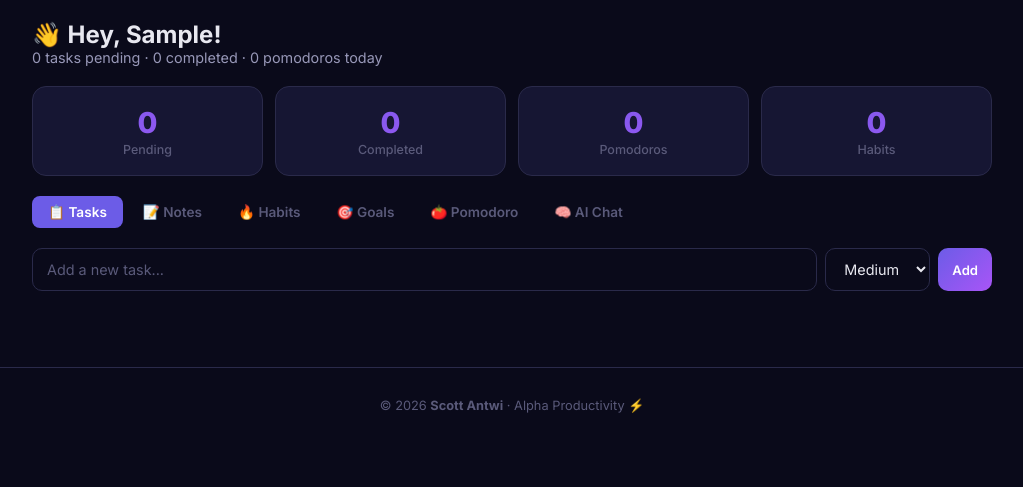
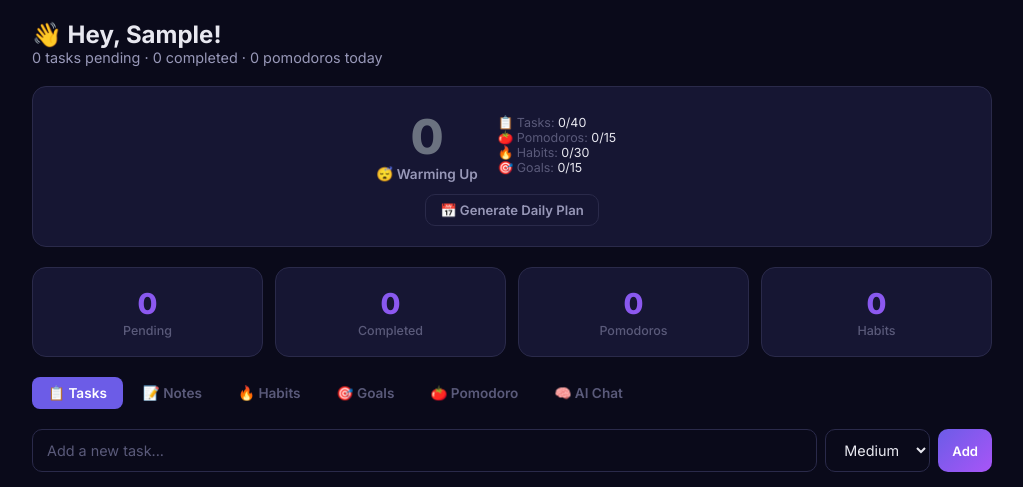
Before and after one commit to ScottT2-spec/alpha-productivity, a Flask app: page /dashboard in a window 1280 px wide. Shown: the part 56-543 px from the top of the page, without its empty margins (128-1151 px from the left). Run offline with Flask 3, Linux system fonts and the light colour scheme; the visitor is signed in with stand-in values (Sample User, id 1); data comes from the database, SQL or seed files in the repository; data that the repository does not hold is empty.

Commit message:
Major AI upgrade — real Groq AI, productivity score, daily planner
- Real AI chat powered by Groq (llama-3.3-70b) with key rotation
- AI analyzes actual user data (tasks, habits, goals, streaks)
- AI daily planner — generates personalized time-blocked schedule
- AI task breakdown — splits any task into actionable subtasks
- Productivity score (0-100) with level system and breakdown
- Smart fallback when AI is unavailable
- Chat history context — AI remembers conversation

````diff
--- a/app.py
+++ b/app.py
@@ -574,7 +574,79 @@ def api_complete_pomodoro():
     return jsonify({'success': True})
 
 #
-# AI CHAT API
+# AI — Real Groq-powered AI with fallback
+#
+_GROQ_KEYS = [v for k, v in sorted(os.environ.items()) if k.startswith('GROQ_KEY_') and v]
+_groq_key = os.environ.get('GROQ_API_KEY', '')
+if _groq_key and _groq_key not in _GROQ_KEYS:
+    _GROQ_KEYS.insert(0, _groq_key)
+_groq_idx = 0
+
+def call_groq(messages, max_tokens=800):
+    """Call Groq API with key rotation. Returns AI text or None on failure."""
+    global _groq_idx
+    if not _GROQ_KEYS:
+        return None
+    for attempt in range(min(3, len(_GROQ_KEYS))):
+        key = _GROQ_KEYS[_groq_idx % len(_GROQ_KEYS)]
+        _groq_idx += 1
+        try:
+            payload = json.dumps({
+                'model': 'llama-3.3-70b-versatile',
+                'messages': messages,
+                'max_tokens': max_tokens,
+                'temperature': 0.7
+            }).encode('utf-8')
+            req = urllib.request.Request('https://api.groq.com/openai/v1/chat/completions',
+                                        data=payload, method='POST')
+            req.add_header('Authorization', f'Bearer {key}')
+            req.add_header('Content-Type', 'application/json')
+            with urllib.request.urlopen(req, timeout=15) as resp:
+                data = json.loads(resp.read())
+                return data['choices'][0]['message']['content']
+        except Exception as e:
+            print(f'Groq attempt {attempt+1} failed: {e}')
+            continue
+    return None
+
+
+def _build_user_context(db, uid):
+    """Build a context string from user's data for AI."""
+    tasks = db.execute('SELECT title, status, priority, due_date FROM tasks WHERE user_id=? ORDER BY created_at DESC LIMIT 20', (uid,)).fetchall()
+    habits = db.execute('SELECT name, streak, best_streak FROM habits WHERE user_id=?', (uid,)).fetchall()
+    goals = db.execute('SELECT title, progress, status FROM goals WHERE user_id=? AND status="active"', (uid,)).fetchall()
+    pomos = db.execute('SELECT COUNT(*) as c FROM pomodoro_sessions WHERE user_id=? AND completed=1', (uid,)).fetchone()['c']
+    notes = db.execute('SELECT title FROM notes WHERE user_id=? ORDER BY updated_at DESC LIMIT 5', (uid,)).fetchall()
+
+    task_list = [dict(t) for t in tasks]
+    habit_list = [dict(h) for h in habits]
+    goal_list = [dict(g) for g in goals]
+
+    pending = [t for t in task_list if t['status'] != 'completed']
+    completed = [t for t in task_list if t['status'] == 'completed']
+    high_priority = [t for t in pending if t['priority'] == 'high']
+
+    ctx = f"USER DATA (real-time from their account):\n"
+    ctx += f"Tasks: {len(completed)} completed, {len(pending)} pending\n"
+    if pending:
+        ctx += f"Pending tasks: {', '.join(t['title'] + ' [' + t['priority'] + ']' for t in pending[:10])}\n"
+    if high_priority:
+        ctx += f"HIGH PRIORITY: {', '.join(t['title'] for t in high_priority)}\n"
+    if completed:
+        ctx += f"Recently completed: {', '.join(t['title'] for t in completed[:5])}\n"
+    if habit_list:
+        ctx += f"Habits: {', '.join(h['name'] + ' (' + str(h['streak']) + ' day streak)' for h in habit_list)}\n"
+    if goal_list:
+        ctx += f"Active goals: {', '.join(g['title'] + ' (' + str(g['progress']) + '%)' for g in goal_list)}\n"
+    ctx += f"Total pomodoros completed: {pomos}\n"
+    if notes:
+        ctx += f"Recent notes: {', '.join(dict(n)['title'] for n in notes)}\n"
+
+    return ctx, task_list, habit_list, goal_list, pending, completed, high_priority
+
+
+#
+# AI CHAT API — Real AI with smart fallback
 #
 @app.route('/api/ai/chat', methods=['POST'])
 @login_required
@@ -586,105 +658,279 @@ def api_ai_chat():
 
     db = get_db()
     uid = session['user_id']
+    user = db.execute('SELECT full_name, username FROM users WHERE id=?', (uid,)).fetchone()
+    name = (dict(user).get('full_name') or dict(user).get('username') or 'there').split()[0]
 
     # Save user message
     db.execute('INSERT INTO ai_chats (user_id, role, content) VALUES (?,?,?)', (uid, 'user', message))
 
-    # Get context: user's tasks, habits, goals
-    tasks = db.execute('SELECT title, status, priority, due_date FROM tasks WHERE user_id=? ORDER BY created_at DESC LIMIT 20', (uid,)).fetchall()
-    habits = db.execute('SELECT name, streak FROM habits WHERE user_id=?', (uid,)).fetchall()
-    goals = db.execute('SELECT title, progress, status FROM goals WHERE user_id=? AND status="active"', (uid,)).fetchall()
+    # Build context
+    ctx, task_list, habit_list, goal_list, pending, completed, high_priority = _build_user_context(db, uid)
 
-    # Build AI response based on context
-    response = generate_ai_response(message, tasks, habits, goals)
+    # Try real AI first
+    system_prompt = f"""You are Alpha ⚡ — an AI productivity coach inside Alpha Productivity app. You're sharp, warm, and genuinely helpful.
+
+{ctx}
+
+YOUR ROLE:
+- Analyze their actual tasks, habits, goals, and patterns
+- Give specific, actionable advice based on THEIR data (not generic tips)
+- Reference their actual task names, habit streaks, and goal progress
+- Be encouraging but honest — if they're falling behind, say so kindly
+- Keep responses concise (2-4 paragraphs max) — this is a chat, not an essay
+- Use markdown for formatting (**bold**, bullet points)
+- Use emojis naturally (2-3 per message)
+- Address them as {name}
+
+CAPABILITIES:
+- Productivity analysis and task prioritization
+- Breaking down big tasks into smaller steps
+- Habit coaching and streak motivation
+- Goal setting strategy
+- Time management tips (Pomodoro, time blocking, etc.)
+- Motivation when they're stuck
+- Daily planning suggestions
+- Anything productivity/self-improvement related"""
+
+    # Get recent chat history for context
+    recent = db.execute('SELECT role, content FROM ai_chats WHERE user_id=? ORDER BY created_at DESC LIMIT 10', (uid,)).fetchall()
+    recent = [dict(r) for r in recent][::-1]  # Reverse to chronological
+
+    messages = [{'role': 'system', 'content': system_prompt}]
+    for r in recent[:-1]:  # Exclude current message (already in recent)
+        messages.append({'role': r['role'], 'content': r['content']})
+    messages.append({'role': 'user', 'content': message})
+
+    ai_reply = call_groq(messages)
+
+    if ai_reply:
+        response = ai_reply
+    else:
+        # Smart fallback — keyword-based responses
+        response = _fallback_response(message, name, pending, completed, high_priority, habit_list, goal_list)
 
     db.execute('INSERT INTO ai_chats (user_id, role, content) VALUES (?,?,?)', (uid, 'assistant', response))
     db.commit()
 
     return jsonify({'reply': response})
 
-def generate_ai_response(message, tasks, habits, goals):
-    """Generate contextual AI response based on user data and message."""
+
+#
+# AI DAILY PLANNER — generates a personalized daily plan
+#
+@app.route('/api/ai/daily-plan', methods=['POST'])
+@login_required
+def api_daily_plan():
+    db = get_db()
+    uid = session['user_id']
+    user = db.execute('SELECT full_name, username FROM users WHERE id=?', (uid,)).fetchone()
+    name = (dict(user).get('full_name') or dict(user).get('username') or 'there').split()[0]
+
+    ctx, task_list, habit_list, goal_list, pending, completed, high_priority = _build_user_context(db, uid)
+
+    prompt = f"""Generate a personalized daily plan for {name} based on their current tasks and habits.
+
+{ctx}
+
+Create a realistic daily schedule with time blocks. Format:
+
+**🌅 Your Daily Plan for Today**
+
+For each time block:
+⏰ [Time] — [Activity] (why: [brief reason based on their data])
+
+Rules:
+- Prioritize their HIGH PRIORITY tasks first in prime focus hours (9-12)
+- Include habit check-ins at appropriate times
+- Add short breaks between focus blocks
+- Include goal-related work if they have active goals
+- Be realistic — don't overschedule
+- If they have few tasks, suggest productive activities
+- End with an encouraging note
+- Keep it to 6-8 time blocks max"""
+
+    ai_reply = call_groq([
+        {'role': 'system', 'content': 'You are Alpha ⚡, an AI productivity coach. Generate concise, actionable daily plans based on real user data. Use markdown and emojis.'},
+        {'role': 'user', 'content': prompt}
+    ], max_tokens=600)
+
+    if ai_reply:
+        return jsonify({'plan': ai_reply})
+
+    # Fallback
+    plan_lines = ["**🌅 Your Daily Plan**\n"]
+    if high_priority:
+        plan_lines.append(f"⏰ **9:00 AM** — Tackle: {high_priority[0]['title']} (high priority!)")
+    if pending:
+        for t in pending[:3]:
+            if t not in high_priority:
+                plan_lines.append(f"⏰ **Focus block** — Work on: {t['title']}")
+    if habit_list:
+        plan_lines.append(f"⏰ **Midday** — Check habits: {', '.join(h['name'] for h in habit_list[:3])}")
+    plan_lines.append(f"\n💪 You've got this!")
+    return jsonify({'plan': '\n'.join(plan_lines)})
+
+
+#
+# AI TASK BREAKDOWN — splits a task into subtasks
+#
+@app.route('/api/ai/break-task', methods=['POST'])
+@login_required
+def api_break_task():
+    data = request.json or {}
+    task_title = data.get('title', '').strip()
+    if not task_title:
+        return jsonify({'error': 'Task title required'}), 400
+
+    ai_reply = call_groq([
+        {'role': 'system', 'content': 'You are a productivity assistant. Break down tasks into 4-6 clear, actionable subtasks. Return ONLY a JSON array of strings like ["Step 1", "Step 2"]. No markdown, no explanation.'},
+        {'role': 'user', 'content': f'Break this task into subtasks: {task_title}'}
+    ], max_tokens=300)
+
+    if ai_reply:
+        try:
+            # Try to parse JSON
+            clean = ai_reply.strip()
+            if clean.startswith('```'):
+                clean = clean.split('\n', 1)[1] if '\n' in clean else clean[3:]
+            if clean.endswith('```'):
+                clean = clean[:-3]
+            subtasks = json.loads(clean.strip())
+            if isinstance(subtasks, list):
+                return jsonify({'subtasks': subtasks})
+        except Exception:
+            pass
+
+    # Fallback
+    return jsonify({'subtasks': [
+        f"Research what's needed for: {task_title}",
+        f"Gather materials/resources",
+        f"Work on first draft/attempt",
+        f"Review and refine",
+        f"Finalize and mark complete"
+    ]})
+
+
+#
+# PRODUCTIVITY SCORE API
+#
+@app.route('/api/productivity-score')
+@login_required
+def api_productivity_score():
+    db = get_db()
+    uid = session['user_id']
+    today = datetime.utcnow().strftime('%Y-%m-%d')
+
+    # Calculate a productivity score (0-100)
+    tasks_total = db.execute('SELECT COUNT(*) as c FROM tasks WHERE user_id=?', (uid,)).fetchone()['c']
+    tasks_done = db.execute('SELECT COUNT(*) as c FROM tasks WHERE user_id=? AND status="completed"', (uid,)).fetchone()['c']
+    tasks_today = db.execute('SELECT COUNT(*) as c FROM tasks WHERE user_id=? AND status="completed" AND date(completed_at)=?', (uid, today)).fetchone()['c']
+    pomos_today = db.execute('SELECT COUNT(*) as c FROM pomodoro_sessions WHERE user_id=? AND completed=1 AND date(started_at)=?', (uid, today)).fetchone()['c']
+    habits = db.execute('SELECT streak FROM habits WHERE user_id=?', (uid,)).fetchall()
+    habits_checked = db.execute(
+        'SELECT COUNT(*) as c FROM habit_logs hl JOIN habits h ON hl.habit_id=h.id WHERE h.user_id=? AND hl.date=?',
+        (uid, today)).fetchone()['c']
+    total_habits = len(habits)
+    goals = db.execute('SELECT progress FROM goals WHERE user_id=? AND status="active"', (uid,)).fetchall()
+
+    # Score components
+    task_score = 0
+    if tasks_total > 0:
+        task_score = min(30, int((tasks_done / tasks_total) * 30))
+    task_score += min(10, tasks_today * 5)  # bonus for today
+
+    pomo_score = min(15, pomos_today * 5)
+
+    habit_score = 0
+    if total_habits > 0:
+        habit_score = min(20, int((habits_checked / total_habits) * 20))
+    avg_streak = sum(dict(h).get('streak', 0) for h in habits) / max(1, total_habits)
+    habit_score += min(10, int(avg_streak))
+
+    goal_score = 0
+    if goals:
+        avg_progress = sum(dict(g).get('progress', 0) for g in goals) / len(goals)
+        goal_score = min(15, int(avg_progress / 100 * 15))
+
+    total_score = min(100, task_score + pomo_score + habit_score + goal_score)
+
+    # Determine level
+    if total_score >= 80:
+        level = '🔥 On Fire'
+        color = '#10b981'
+    elif total_score >= 60:
+        level = '⚡ Productive'
+        color = '#6c5ce7'
+    elif total_score >= 40:
+        level = '📈 Building Momentum'
+        color = '#f59e0b'
+    elif total_score >= 20:
+        level = '🌱 Getting Started'
+        color = '#3b82f6'
+    else:
+        level = '😴 Warming Up'
+        color = '#6b7280'
+
+    return jsonify({
+        'score': total_score,
+        'level': level,
+        'color': color,
+        'breakdown': {
+            'tasks': task_score,
+            'pomodoros': pomo_score,
+            'habits': habit_score,
+            'goals': goal_score
+        },
+        'today': {
+            'tasks_completed': tasks_today,
+            'pomodoros': pomos_today,
+            'habits_checked': habits_checked,
+            'total_habits': total_habits
+        }
+    })
+
+
+def _fallback_response(message, name, pending, completed, high_priority, habit_list, goal_list):
+    """Smart keyword-based fallback when AI is unavailable."""
+    import random
     msg_lower = message.lower()
 
-    task_list = [dict(t) for t in tasks]
-    habit_list = [dict(h) for h in habits]
-    goal_list = [dict(g) for g in goals]
-
-    pending = [t for t in task_list if t['status'] != 'completed']
-    completed = [t for t in task_list if t['status'] == 'completed']
-    high_priority = [t for t in pending if t['priority'] == 'high']
-
-    # Task summary
     if any(w in msg_lower for w in ['summary', 'overview', 'how am i doing', 'status', 'report']):
-        lines = [f"📊 **Your Productivity Summary**\n"]
+        lines = [f"📊 **Your Productivity Summary, {name}**\n"]
         lines.append(f"📋 Tasks: {len(completed)} done / {len(pending)} pending")
         if high_priority:
             lines.append(f"🔴 High priority: {', '.join(t['title'] for t in high_priority)}")
         if habit_list:
-            best_habit = max(habit_list, key=lambda h: h['streak'])
-            lines.append(f"🔥 Best streak: {best_habit['name']} ({best_habit['streak']} days)")
+            best = max(habit_list, key=lambda h: h['streak'])
+            lines.append(f"🔥 Best streak: {best['name']} ({best['streak']} days)")
         if goal_list:
             lines.append(f"🎯 Active goals: {len(goal_list)}")
-            for g in goal_list:
-                lines.append(f"  • {g['title']} — {g['progress']}%")
-        if not pending:
-            lines.append("\n✨ All tasks done! Great work!")
         return "\n".join(lines)
 
-    # Suggest what to work on
     if any(w in msg_lower for w in ['what should i', 'suggest', 'recommend', 'focus', 'what next', 'priority']):
         if high_priority:
-            return f"🎯 Focus on your high-priority task: **{high_priority[0]['title']}**\n\nYou have {len(high_priority)} urgent task(s). Tackle those first, then move to medium priority."
+            return f"🎯 {name}, focus on **{high_priority[0]['title']}** — it's high priority. Knock it out first, then you'll feel unstoppable."
         elif pending:
-            return f"📋 Next up: **{pending[0]['title']}**\n\nYou have {len(pending)} pending tasks. Try the Pomodoro timer to stay focused — 25 min on, 5 min break."
-        else:
-            return "🎉 You've completed all your tasks! Time to set new goals or review your habits."
+            return f"📋 Next up: **{pending[0]['title']}**. Start a 25-min Pomodoro and just go."
+        return f"🎉 All clear, {name}! Set a new goal or add some tasks."
 
-    # Motivation
-    if any(w in msg_lower for w in ['motivat', 'tired', 'lazy', 'procrastinat', 'can\'t focus', 'struggling']):
+    if any(w in msg_lower for w in ['motivat', 'tired', 'lazy', 'procrastinat', 'struggling', 'can\'t focus']):
         quotes = [
             "💪 \"The secret of getting ahead is getting started.\" — Mark Twain",
             "🔥 \"It does not matter how slowly you go as long as you do not stop.\" — Confucius",
             "⭐ \"You don't have to be great to start, but you have to start to be great.\" — Zig Ziglar",
-            "🎯 \"Focus on being productive instead of busy.\" — Tim Ferriss",
             "🚀 \"Small daily improvements over time lead to stunning results.\" — Robin Sharma"
         ]
-        import random
-        quote = random.choice(quotes)
-        tip = ""
-        if pending:
-            tip = f"\n\nStart small — try working on **{pending[0]['title']}** for just 10 minutes. Once you start, momentum will carry you."
-        return f"{quote}{tip}"
+        tip = f"\n\nStart with just 10 minutes on **{pending[0]['title']}**." if pending else ""
+        return f"{random.choice(quotes)}{tip}"
 
-    # Pomodoro help
-    if any(w in msg_lower for w in ['pomodoro', 'timer', 'focus time']):
-        return "🍅 **Pomodoro Technique:**\n1. Pick a task\n2. Set timer for 25 minutes\n3. Work with zero distractions\n4. Take a 5-min break\n5. After 4 rounds, take a 15-min break\n\nUse the Pomodoro timer on your dashboard!"
+    if any(w in msg_lower for w in ['plan', 'schedule', 'today', 'morning']):
+        return f"📅 {name}, try asking me to **generate your daily plan** — I'll create a time-blocked schedule based on your tasks!"
 
-    # Habits
-    if any(w in msg_lower for w in ['habit', 'streak', 'routine', 'daily']):
-        if habit_list:
-            lines = ["📅 **Your Habits:**"]
-            for h in habit_list:
-                emoji = "🔥" if h['streak'] >= 7 else "✅" if h['streak'] >= 3 else "🌱"
-                lines.append(f"  {emoji} {h['name']} — {h['streak']} day streak")
-            lines.append("\nKeep going! Consistency beats intensity.")
-            return "\n".join(lines)
-        return "🌱 You haven't set up any habits yet! Go to Habits and add your first one. Start with something small and build up."
+    if any(w in msg_lower for w in ['break', 'split', 'subtask', 'smaller']):
+        return f"🔨 Want me to break a task into subtasks? Tell me which task and I'll split it up!"
 
-    # Goals
-    if any(w in msg_lower for w in ['goal', 'target', 'aim', 'objective']):
-        if goal_list:
-            lines = ["🎯 **Your Active Goals:**"]
-            for g in goal_list:
-                bar_fill = int(g['progress'] / 10)
-                bar = "█" * bar_fill + "░" * (10 - bar_fill)
-                lines.append(f"  {g['title']} [{bar}] {g['progress']}%")
-            return "\n".join(lines)
-        return "🎯 Set your first goal! Having clear goals makes you 42% more likely to achieve them."
-
-    # Default - helpful response
-    return f"👋 I'm your AI productivity assistant! I can help with:\n\n📊 **\"Give me a summary\"** — See your productivity overview\n🎯 **\"What should I focus on?\"** — Get task recommendations\n💪 **\"I need motivation\"** — Get inspired\n🍅 **\"Tell me about Pomodoro\"** — Learn focus techniques\n📅 **\"How are my habits?\"** — Check your streaks\n🎯 **\"Show my goals\"** — Track your progress"
+    return f"👋 Hey {name}! I'm your AI productivity coach. Try:\n\n📊 **\"How am I doing?\"** — Productivity summary\n🎯 **\"What should I focus on?\"** — Smart priorities\n📅 **\"Plan my day\"** — AI daily planner\n💪 **\"I need motivation\"** — Get fired up\n🔨 **\"Break down [task]\"** — Split into subtasks"
 
 #
 # STATS API
--- a/templates/dashboard.html
+++ b/templates/dashboard.html
@@ -85,6 +85,24 @@
     <div class="dash-header">
         <h1>👋 Hey{% if user.full_name %}, {{ user.full_name.split()[0] }}{% endif %}!</h1>
         <p>{{ pending_tasks }} task{{ 's' if pending_tasks != 1 }} pending · {{ done_tasks }} completed · {{ pomodoros_today }} pomodoro{{ 's' if pomodoros_today != 1 }} today</p>
+    </div>
+
+    <!-- PRODUCTIVITY SCORE -->
+    <div id="scoreCard" class="card" style="text-align:center;padding:20px;margin-bottom:20px;display:none;">
+        <div style="display:flex;align-items:center;justify-content:center;gap:20px;flex-wrap:wrap;">
+            <div>
+                <div id="scoreNum" style="font-size:3rem;font-weight:800;background:var(--grad);-webkit-background-clip:text;-webkit-text-fill-color:transparent;">0</div>
+                <div id="scoreLevel" style="font-size:0.85rem;font-weight:600;color:var(--text2);">Loading...</div>
+            </div>
+            <div style="text-align:left;font-size:0.78rem;color:var(--text3);min-width:150px;">
+                <div>📋 Tasks: <span id="scoreTasks" style="color:var(--text);">-</span></div>
+                <div>🍅 Pomodoros: <span id="scorePomos" style="color:var(--text);">-</span></div>
+                <div>🔥 Habits: <span id="scoreHabits" style="color:var(--text);">-</span></div>
+                <div>🎯 Goals: <span id="scoreGoals" style="color:var(--text);">-</span></div>
+            </div>
+        </div>
+        <button class="btn btn-sm btn-ghost" style="margin-top:12px;" onclick="generateDailyPlan()">📅 Generate Daily Plan</button>
+        <div id="dailyPlan" style="display:none;text-align:left;margin-top:16px;padding:16px;background:var(--bg);border-radius:10px;font-size:0.88rem;line-height:1.7;"></div>
     </div>
 
     <div class="stats-row">
@@ -369,6 +387,51 @@ async function sendChat() {
     msgs.scrollTop = msgs.scrollHeight;
 }
 
+// === PRODUCTIVITY SCORE ===
+async function loadScore() {
+    try {
+        const res = await fetch('/api/productivity-score');
+        const data = await res.json();
+        document.getElementById('scoreCard').style.display = 'block';
+        document.getElementById('scoreNum').textContent = data.score;
+        document.getElementById('scoreNum').style.background = data.color;
+        document.getElementById('scoreNum').style['-webkit-background-clip'] = 'text';
+        document.getElementById('scoreNum').style['-webkit-text-fill-color'] = 'transparent';
+        document.getElementById('scoreLevel').textContent = data.level;
+        document.getElementById('scoreTasks').textContent = data.breakdown.tasks + '/40';
+        document.getElementById('scorePomos').textContent = data.breakdown.pomodoros + '/15';
+        document.getElementById('scoreHabits').textContent = data.breakdown.habits + '/30';
+        document.getElementById('scoreGoals').textContent = data.breakdown.goals + '/15';
+    } catch(e) {}
+}
+loadScore();
+
+// === DAILY PLAN ===
+async function generateDailyPlan() {
+    const planDiv = document.getElementById('dailyPlan');
+    planDiv.style.display = 'block';
+    planDiv.innerHTML = '<div style="color:var(--text3);text-align:center;">🧠 AI is planning your day...</div>';
+    try {
+        const res = await fetch('/api/ai/daily-plan', {method:'POST', headers:{'Content-Type':'application/json'}, body:'{}'});
+        const data = await res.json();
+        planDiv.innerHTML = (data.plan || 'Could not generate plan.').replace(/\*\*(.*?)\*\*/g,'<strong>$1</strong>').replace(/\n/g,'<br>');
+    } catch(e) {
+        planDiv.innerHTML = 'Could not generate plan. Try again.';
+    }
+}
+
+// === TASK BREAKDOWN ===
+async function breakTask(title) {
+    const res = await fetch('/api/ai/break-task', {method:'POST', headers:{'Content-Type':'application/json'}, body:JSON.stringify({title})});
+    const data = await res.json();
+    if (data.subtasks) {
+        for (const sub of data.subtasks) {
+            await fetch('/api/tasks', {method:'POST', headers:{'Content-Type':'application/json'}, body:JSON.stringify({title: sub, priority:'medium'})});
+        }
+        location.reload();
+    }
+}
+
 // Request notification permission
 if ('Notification' in window && Notification.permission === 'default') Notification.requestPermission();
 </script>
````
